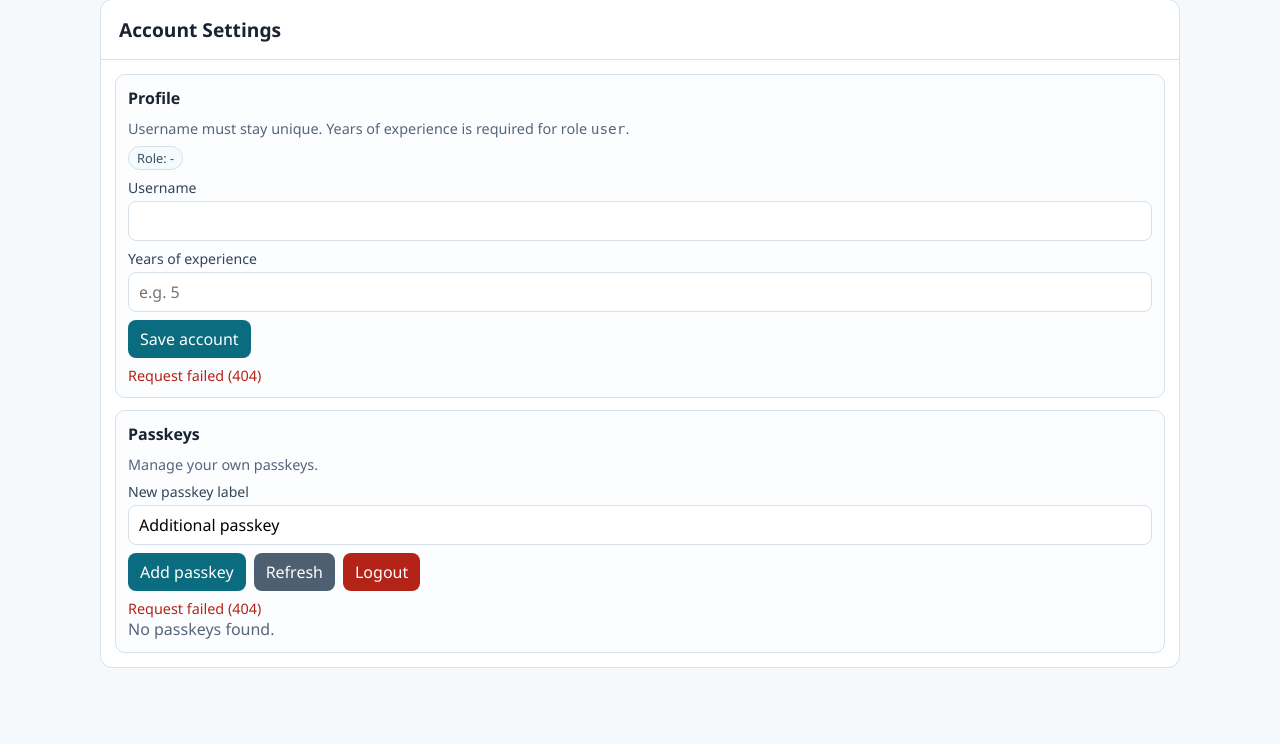
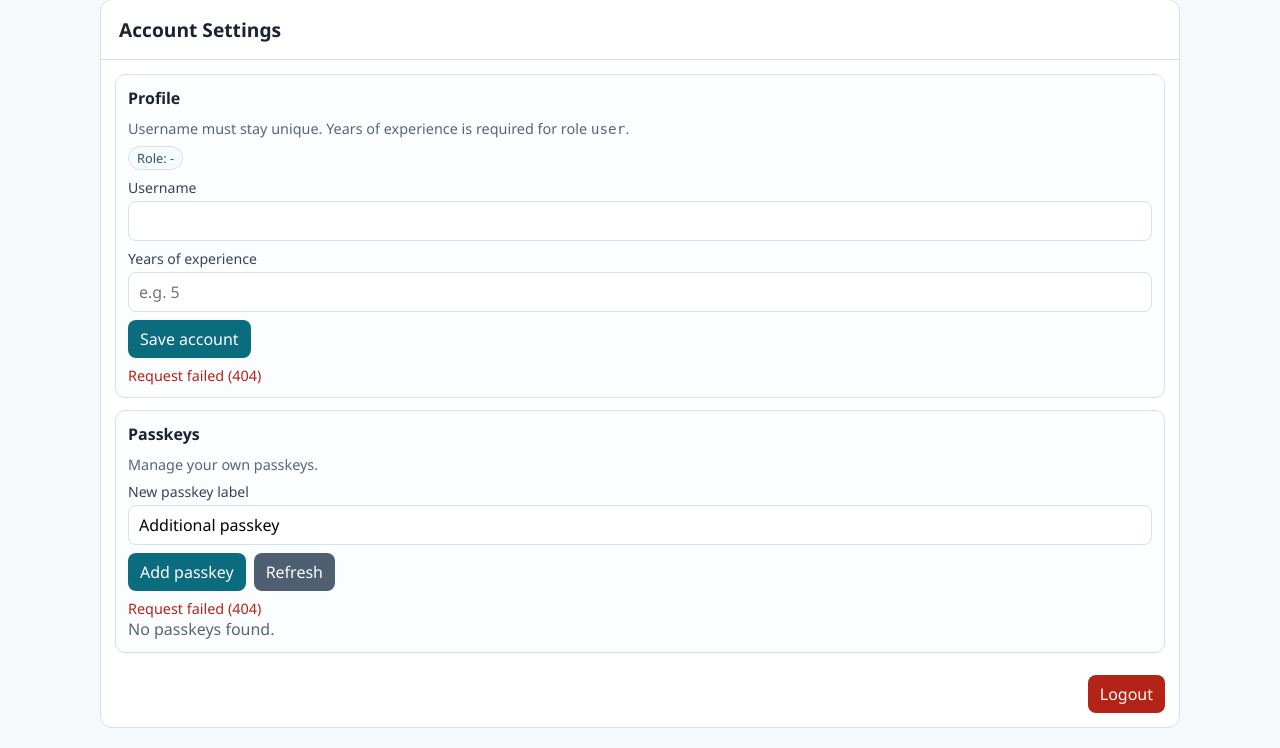
Before and after one commit to berenslab/medirater, a FastAPI app: template templates/account.html in a window 1280 px wide. Shown: the part 56-804 px from the top of the page. Before the commit the page ends 724 px from the top, so only its background shows below. Run offline with FastAPI, Linux system fonts and the light colour scheme; the template is opened without the code that fills it, so the values that code supplies are empty; parts of the project's set-up code (start-up, migrations or seed data) failed here and were passed over.

Commit message:
change: logout button position

```diff
--- a/templates/account.html
+++ b/templates/account.html
@@ -53,6 +53,11 @@
       display: grid;
       gap: 12px;
       padding: 14px;
+    }
+    .footer-actions {
+      display: flex;
+      justify-content: flex-end;
+      padding: 0 14px 14px;
     }
     .card {
       border: 1px solid var(--border);
@@ -157,12 +162,14 @@
         <div class="row">
           <button id="add-passkey-btn">Add passkey</button>
           <button id="refresh-passkeys-btn" class="secondary">Refresh</button>
-          <button id="logout-btn" class="danger">Logout</button>
         </div>
         <div id="passkey-status" class="status"></div>
         <div id="passkeys-list"></div>
       </article>
     </section>
+    <div class="footer-actions">
+      <button id="logout-btn" class="danger">Logout</button>
+    </div>
   </main>
 
   <script>
```
